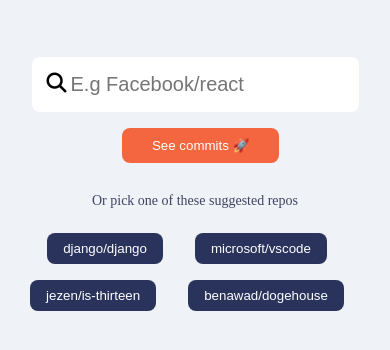
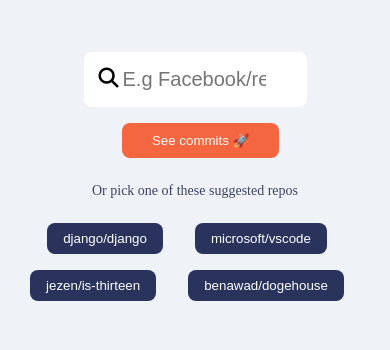
Before and after one commit to marusoft/commit, a plain HTML site: page index.html in a window 390 px wide. Shown: the part 360-710 px from the top of the page. Drawn offline with Linux system fonts and the light colour scheme.

Commit message:
modify file

```diff
--- a/style.css
+++ b/style.css
@@ -52,7 +52,9 @@
   line-height: 1.2;
 }
 .search-container {
-  padding: 30px;
+  width: 70%;
+  margin: 0 auto;
+  padding: 25px;
   display: flex;
   justify-content: center;
   align-items: center;
@@ -68,7 +70,8 @@
 .search-input {
   font-size: 20px;
   padding: 8px;
-  width: 600px;
+  /* width: 600px; */
+  width: 100%;
   border: none;
   outline: none;
   margin-left: 1rem;
@@ -132,19 +135,19 @@
   }
   .search-btn {
     padding: 10px 30px;
-    max-width: 400;
+    max-width: 400px;
   }
 }
 @media (max-width: 768px) {
   .search-container {
     flex-direction: column;
   }
-  .search-wrapper {
+  /* .search-wrapper {
     max-width: 100%;
   }
   .search-input {
     width: 100%;
-  }
+  } */
 }
 
 @media (max-width: 600px) {
```
Also changed, not shown: index.html (+3 -1 lines).
